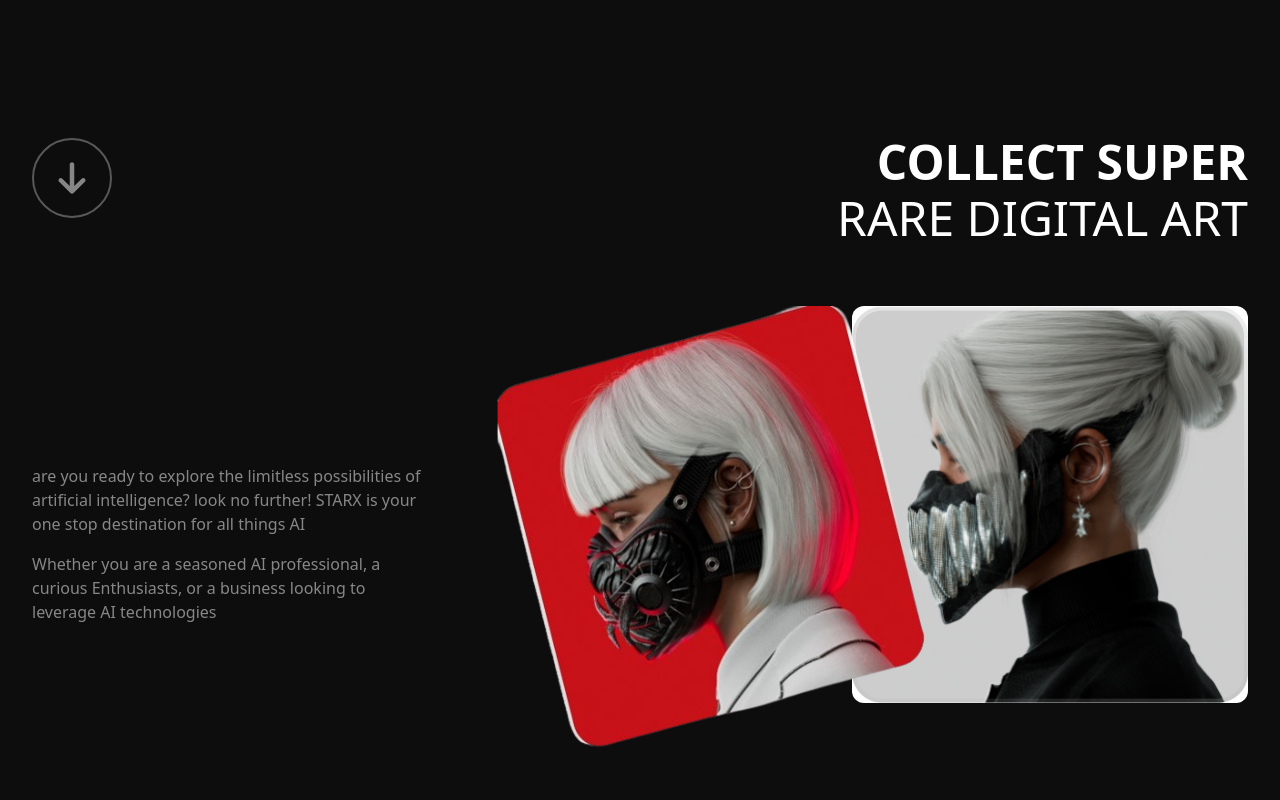
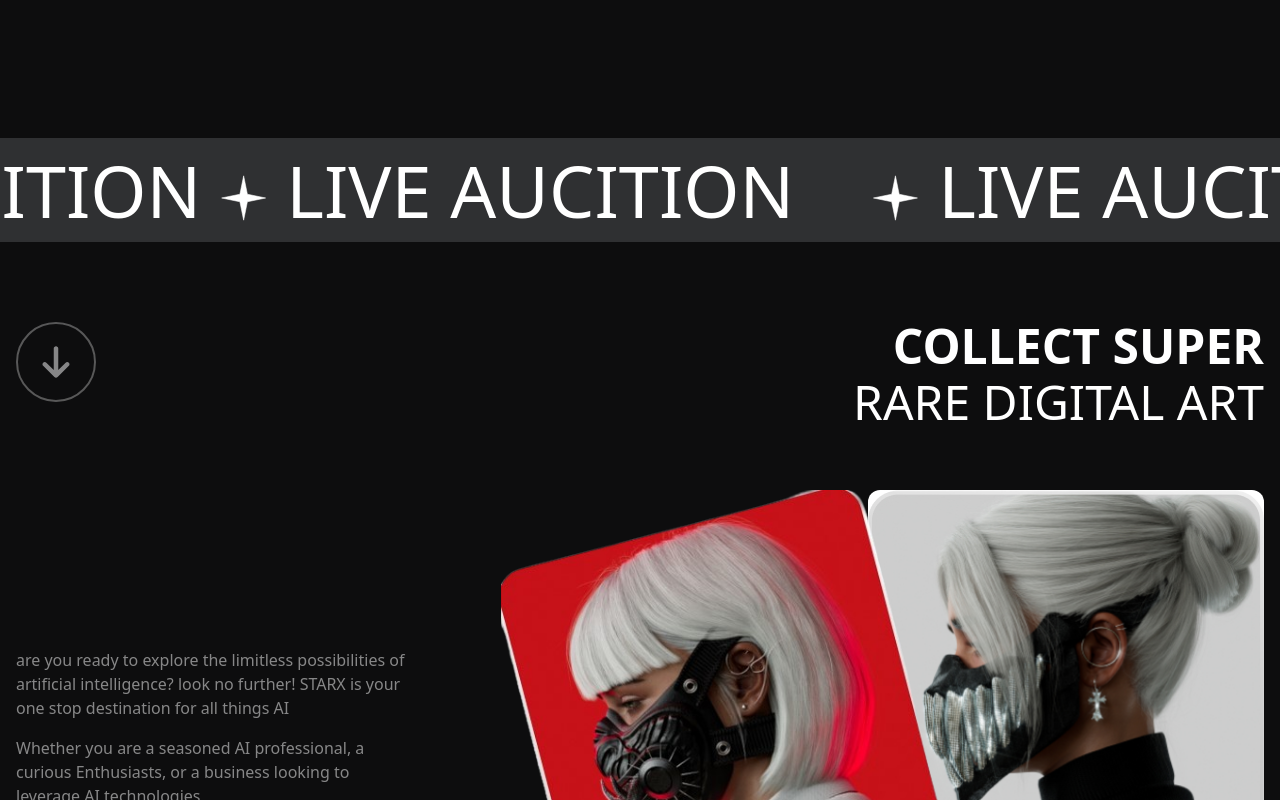
Before and after one commit to Victor-olabisi/NFT-landingPage, a React (Vite) app: page / in a window 1280 px wide. Shown: the part 940-1740 px from the top of the page. Built offline with nearby package versions, Linux system fonts and the light colour scheme.

Commit message:
work on infiniteScroll component

```diff
--- a/src/App.jsx
+++ b/src/App.jsx
@@ -1,6 +1,6 @@
 import { useState } from 'react'
 import styles from './styles'
-import { Navbar, Hero,Feature, MarketPlace,Footer } from './component';
+import { Navbar, Hero,Feature, MarketPlace,Footer,About, InfiniteScroll } from './component';
 Navbar
 function App() {
 
@@ -12,13 +12,17 @@ function App() {
         <div className={`${styles.marginX} ${styles.boxWidth} bg-[#0D0D0E]`}>
           <Navbar />
           <Hero />
+        </div>
+        <InfiniteScroll/>
+        <div className={`${styles.marginX} ${styles.boxWidth} bg-[#0D0D0E]`} >
+          <About />
           <Feature />
         </div>
         <div className={`bg-[#121212] ${styles.marginX} ${styles.boxWidt}`}>
           <MarketPlace />
         </div>
         <div className={`${styles.marginX} ${styles.boxWidth} bg-[#0D0D0E]`}>
-        <Footer/>
+          <Footer />
         </div>
       </section>
     </>
--- /dev/null
+++ b/src/component/About.jsx
@@ -0,0 +1,50 @@
+import { FaArrowDown } from "react-icons/fa6";
+import artImg1 from "../assets/artImg1.png";
+import artImg2 from "../assets/artImg2.jpg";
+
+const About = () => {
+  return (
+    <div className="flex flex-col gap-y-[2rem] lg:flex-row justify-between">
+      <div className="grid gap-y-16">
+        <span className="h-[5rem] w-[5rem]  border-2 rounded-full  border-[#A2A2A2] opacity-50 text-white text-4xl grid place-items-center">
+          <FaArrowDown />
+        </span>
+        <div className="text-white opacity-50 max-w-[25rem]">
+          <p className="mb-4 ">
+            are you ready to explore the limitless possibilities of artificial
+            intelligence? look no further! STARX is your one stop destination
+            for all things AI{" "}
+          </p>
+          <p>
+            Whether you are a seasoned AI professional, a curious Enthusiasts,
+            or a business looking to leverage AI technologies{" "}
+          </p>
+        </div>
+      </div>
+      <div className="grid gap-y-8">
+        <div className="uppercase text-4xl sm:text-5xl text-white mb-8  lg:text-right ">
+          <h3 className="font-bold mb-2">collect super</h3>
+          <h3 className="font-light ">rare digital art</h3>
+        </div>
+        <div className="flex translate-x-[-10%] sm:translate-x-0 ">
+          <div className="relative art-container ">
+            <div className="art-1 z-10 ">
+              <img
+                src={artImg1}
+                alt=""
+                className="h-[13rem]  art-img sm:h-[17rem] md:h-[500px] lg:h-aut translate-x-[17%] lg:translate-x-[17%]"
+              />
+            </div>
+          </div>
+
+          <img
+            src={artImg2}
+            className=" h-[10rem] sm:h-[14rem] md:h-[397px]  rounded-xl"
+            alt=""
+          />
+        </div>
+      </div>
+    </div>
+  );
+};
+export default About;
--- a/src/component/Hero.jsx
+++ b/src/component/Hero.jsx
@@ -1,10 +1,9 @@
 import heroImg from '../assets/heroimg.jpg'
-import { FaArrowDown } from "react-icons/fa6";
-import artImg1 from '../assets/artImg1.png'
-import artImg2 from "../assets/artImg2.jpg";
+
 import art from '../assets/art.svg'
 import styles from '../styles';
 import { useState } from 'react';
+import InfiniteScroll from './InfiniteScroll';
 
 const Hero = () => {
   return (
@@ -39,47 +38,7 @@ const Hero = () => {
           create
         </div>
       </div>
-      <div className="flex flex-col gap-y-[2rem] lg:flex-row justify-between">
-        <div className="grid gap-y-16">
-          <span className="h-[5rem] w-[5rem]  border-2 rounded-full  border-[#A2A2A2] opacity-50 text-white text-4xl grid place-items-center">
-            <FaArrowDown />
-          </span>
-          <div className="text-white opacity-50 max-w-[25rem]">
-            <p className="mb-4 ">
-              are you ready to explore the limitless possibilities of artificial
-              intelligence? look no further! STARX is your one stop destination
-              for all things AI{" "}
-            </p>
-            <p>
-              Whether you are a seasoned AI professional, a curious Enthusiasts,
-              or a business looking to leverage AI technologies{" "}
-            </p>
-          </div>
-        </div>
-        <div className="grid gap-y-8">
-          <div className="uppercase text-4xl sm:text-5xl text-white mb-8  lg:text-right ">
-            <h3 className="font-bold mb-2">collect super</h3>
-            <h3 className="font-light ">rare digital art</h3>
-          </div>
-          <div className="flex translate-x-[-10%] sm:translate-x-0 ">
-            <div className="relative art-container ">
-              <div className="art-1 z-10 ">
-                <img
-                  src={artImg1}
-                  alt=""
-                  className="h-[13rem]  art-img sm:h-[17rem] md:h-[500px] lg:h-aut translate-x-[17%] lg:translate-x-[17%]"
-                />
-              </div>
-            </div>
 
-            <img
-              src={artImg2}
-              className=" h-[10rem] sm:h-[14rem] md:h-[397px]  rounded-xl"
-              alt=""
-            />
-          </div>
-        </div>
-      </div>
     </section>
   );
 }
--- /dev/null
+++ b/src/component/InfiniteScroll.jsx
@@ -0,0 +1,37 @@
+import styles from "../styles";
+import star from '../assets/Star 2.svg'
+
+const InfiniteScroll = () => {
+    return (
+      <div className={`w-[100%] bg-[#2F3032] !max-w-auto mb-[5rem] mt-[3rem]`}>
+        {/* <div className={`text-white`}> */}
+        <div className="relative flex overflow-x-hidden text-white ">
+          <div className="py-4 animate-marque whitespace-nowrap text-7xl">
+            <span className=" uppercase ">live </span>
+            <span className=" uppercase "> aucition </span>
+            <span>
+              <img src={star} className="inline-block h-[3rem]" alt="" />
+            </span>
+            <span className=" uppercase font-light"> live </span>
+            <span className=" uppercase font-light">
+              aucition &nbsp; &nbsp; &nbsp;
+            </span>
+          </div>
+          <div className="absolute top-0 py-4 animate-marque2 whitespace-nowrap text-7xl ">
+            <span>
+              <img src={star} className="inline-block h-[3rem]" alt="" />
+            </span>
+            <span className=" uppercase "> live </span>
+            <span className=" uppercase "> aucition </span>
+            <span>
+              <img src={star} className="inline-block h-[3rem]" alt="" />
+            </span>
+            <span className=" uppercase font-light"> live </span>
+            <span className=" uppercase font-light">aucition</span>
+          </div>
+        </div>
+        {/* </div> */}
+      </div>
+    );
+}
+export default InfiniteScroll
--- a/src/component/index.js
+++ b/src/component/index.js
@@ -3,5 +3,7 @@ import Navbar from "./Navbar";
 import Feature from "./Feature";
 import MarketPlace from "./MarketPlace";
 import Footer from "./Footer";
+import InfiniteScroll from "./InfiniteScroll";
+import About from "./About";
 
-export {Navbar, Hero,Feature, MarketPlace,Footer}
+export {Navbar, Hero,Feature, MarketPlace,Footer, InfiniteScroll,About}
--- a/src/styles.js
+++ b/src/styles.js
@@ -1,6 +1,6 @@
 const styles = {
     boxWidth: 'max-w-[1400px] mx-auto',
-    marginX: 'px-[2rem]',
+    marginX: 'px-[1rem]',
     marginY:'my-[5rem]'
 
 }
--- a/tailwind.config.js
+++ b/tailwind.config.js
@@ -2,7 +2,22 @@
 export default {
   content: ["./index.html", "./src/**/*.{js,ts,jsx,tsx}"],
   theme: {
-    extend: {},
+    extend: {
+      animation: {
+        marque: "marque 25s linear infinite",
+        marque2: "marque2 25s linear infinite",
+      },
+      keyframes: {
+        marque: {
+          "0%": { transform: "translateX(0%)" },
+          "100%": { transform: "translateX(-100%)" },
+        },
+        marque2: {
+          "0%": { transform: "translateX(100%)" },
+          "100%": { transform: "translateX(0%)" },
+        },
+      },
+    },
   },
   plugins: [],
 };
```
Also changed, not shown: src/assets/Star 2.svg (added).
